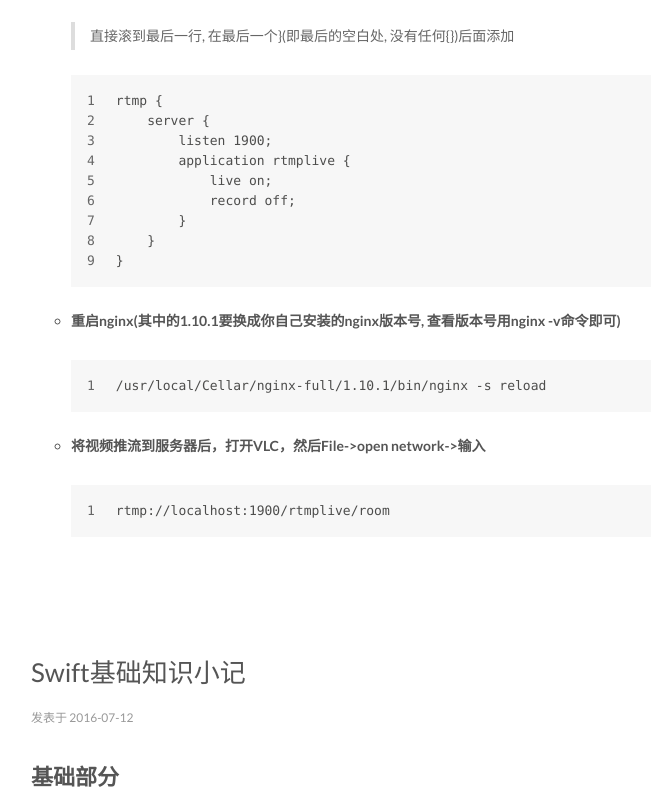
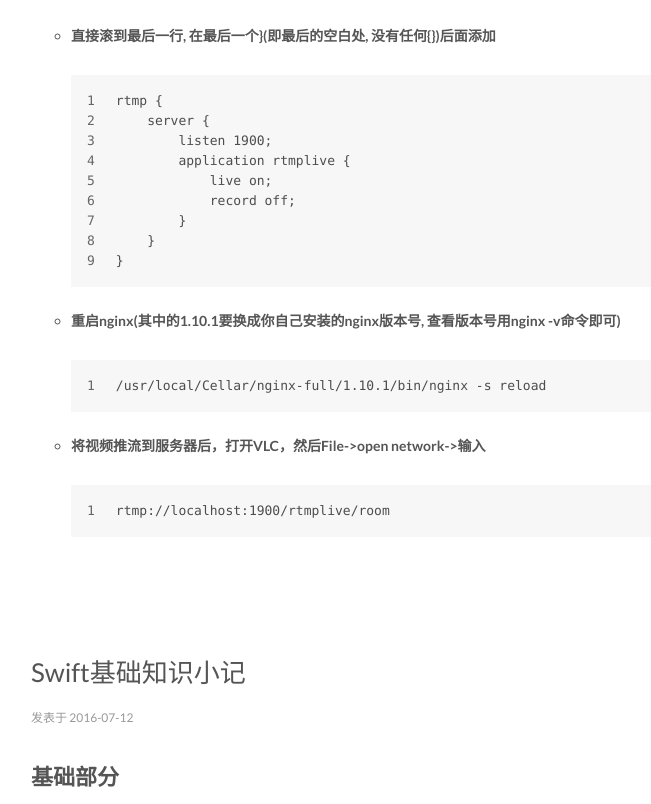
Before and after one commit to HomePin/github, a plain HTML site: page index.html in a window 1280 px wide. Shown: the part 2154-2958 px from the top of the page, without its empty margins (99-750 px from the left). Drawn offline with Linux system fonts and the light colour scheme.

Commit message:
Site updated: 2016-07-22 14:51:27

```diff
--- a/index.html
+++ b/index.html
@@ -302,13 +302,10 @@
 <p>  其位置如下图所示：<br>  <img src="http://oac4tri3z.bkt.clouddn.com/nginx-info.png" alt="Alt text"></p>
 </li>
 <li><p><strong>找到该文件并打开</strong><br>  <img src="http://oac4tri3z.bkt.clouddn.com/nginx-file.png" alt="Alt text"></p>
-<blockquote>
-<p>直接滚到最后一行, 在最后一个}(即最后的空白处, 没有任何{})后面添加</p>
-</blockquote>
+</li>
+<li><p><strong>直接滚到最后一行, 在最后一个}(即最后的空白处, 没有任何{})后面添加</strong></p>
   <figure class="highlight plain"><table><tr><td class="gutter"><pre><div class="line">1</div><div class="line">2</div><div class="line">3</div><div class="line">4</div><div class="line">5</div><div class="line">6</div><div class="line">7</div><div class="line">8</div><div class="line">9</div></pre></td><td class="code"><pre><div class="line">rtmp &#123;</div><div class="line">    server &#123;</div><div class="line">        listen 1900;</div><div class="line">        application rtmplive &#123;</div><div class="line">            live on;</div><div class="line">            record off;</div><div class="line">        &#125;</div><div class="line">    &#125;</div><div class="line">&#125;</div></pre></td></tr></table></figure>
 </li>
-</ul>
-<ul>
 <li><p><strong>重启nginx(其中的1.10.1要换成你自己安装的nginx版本号, 查看版本号用nginx -v命令即可)</strong></p>
 <figure class="highlight plain"><table><tr><td class="gutter"><pre><div class="line">1</div></pre></td><td class="code"><pre><div class="line">/usr/local/Cellar/nginx-full/1.10.1/bin/nginx -s reload</div></pre></td></tr></table></figure>
 </li>
```
Also changed, not shown: 2016/07/22/Mac搭建nginx+rtmp服务器/index.html (+3 -6 lines).
